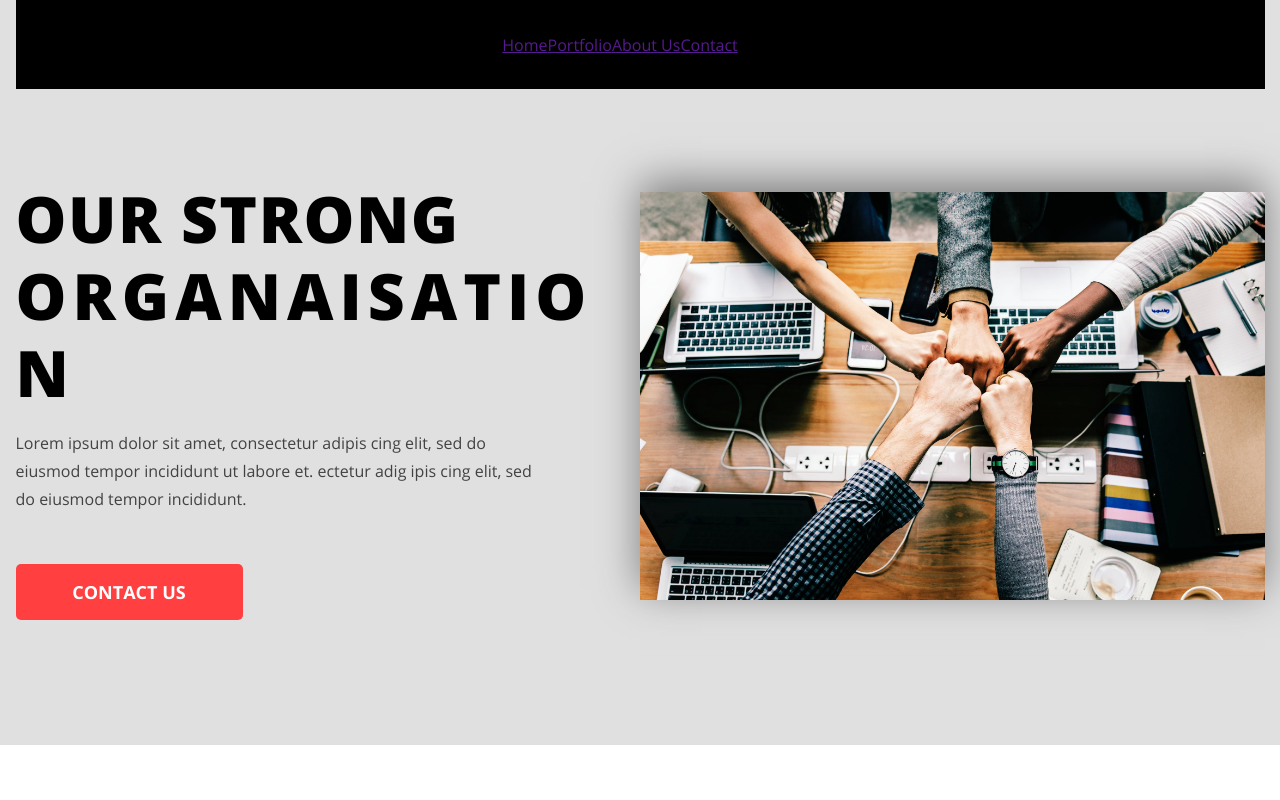
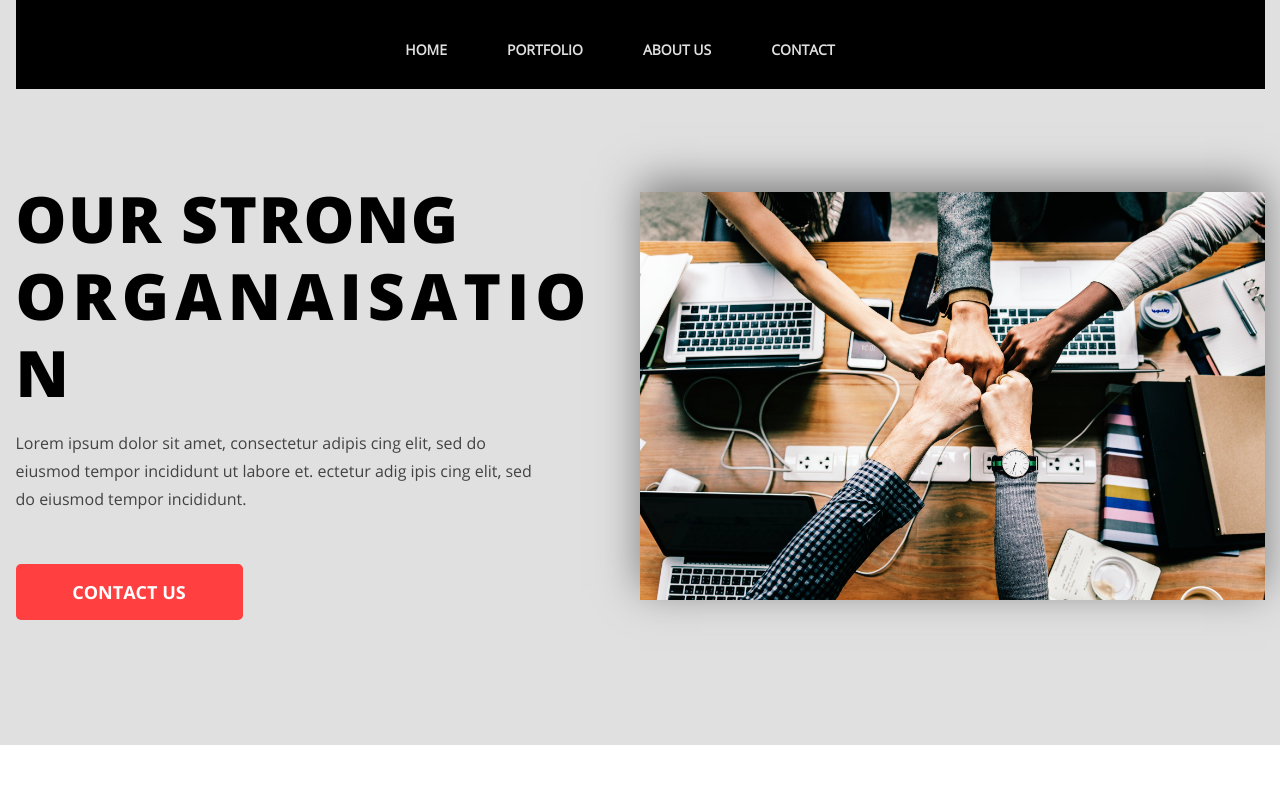
Before and after one commit to MaxTitkov/mod3_homework, a plain HTML site: page index.html in a window 1280 px wide. Shown: the top 800 px of the page. Drawn offline with Linux system fonts and the light colour scheme.

Commit message:
new_commit

```diff
--- a/css/style.css
+++ b/css/style.css
@@ -119,6 +119,15 @@ header {
 	cursor: pointer;
 }
 
+.site-menu > a {
+	padding: 39px 30px 30px;
+	color: #e0e0e0;
+	font-size: 14px;
+	font-weight: bold;
+	text-decoration: none;
+	text-transform: uppercase;
+}
+
 .site-menu > a:hover {
 	background-color: #ff3f40;
 }
@@ -182,7 +191,6 @@ header {
 	box-shadow: 0 -10px 40px 0 rgb(124, 124, 124);
 }
 
-/* Services */
 .services {
 	padding-top: 106px;
 	padding-bottom: 53px;
```
